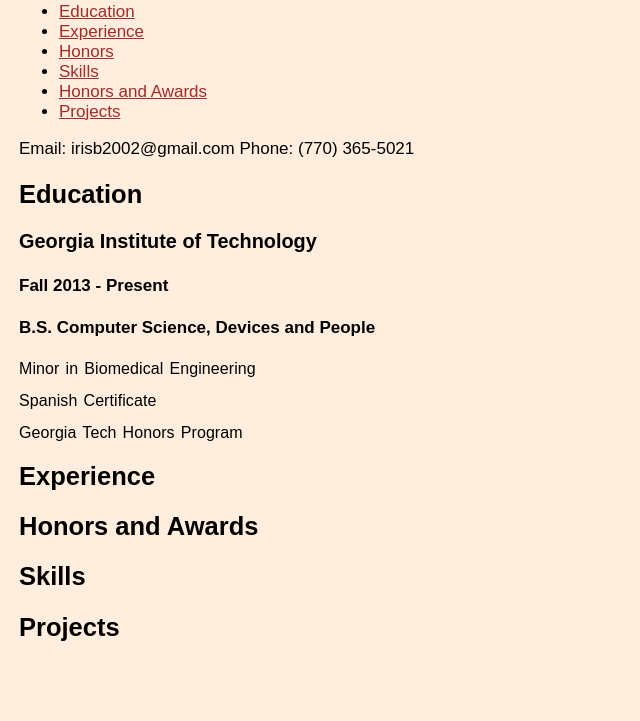
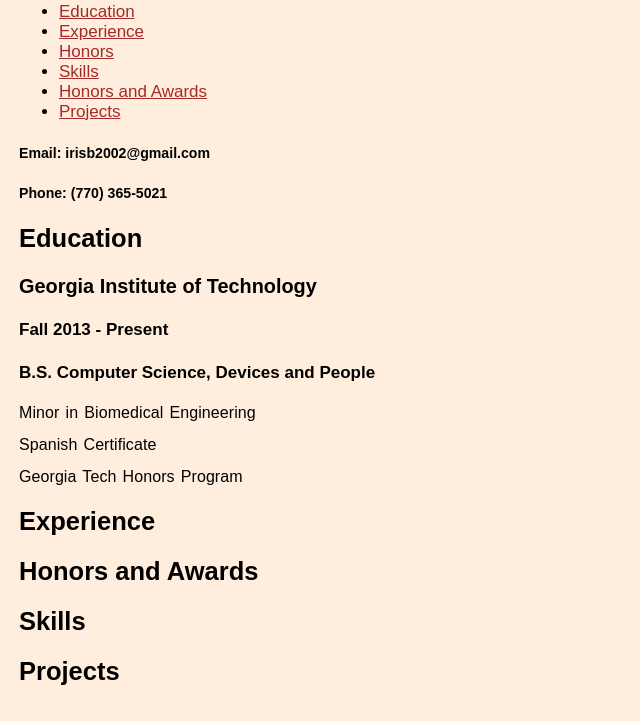
Before and after one commit to iflowerCS/iflowerCS, a plain HTML site: page index.html in a window 1280 px wide. Shown: the part 79-800 px from the top of the page, without its empty margins (0-640 px from the left). Drawn offline with Linux system fonts and the light colour scheme.

Commit message:
prettier

```diff
--- a/index.html
+++ b/index.html
@@ -21,8 +21,8 @@
 </ul>
 </header>
 
-Email: irisb2002@gmail.com
-Phone: (770) 365-5021
+<h5> Email: irisb2002@gmail.com </h5>
+<h5> Phone: (770) 365-5021 </h5>
 
 <section id="education">
     <h2>Education</h2>
```
